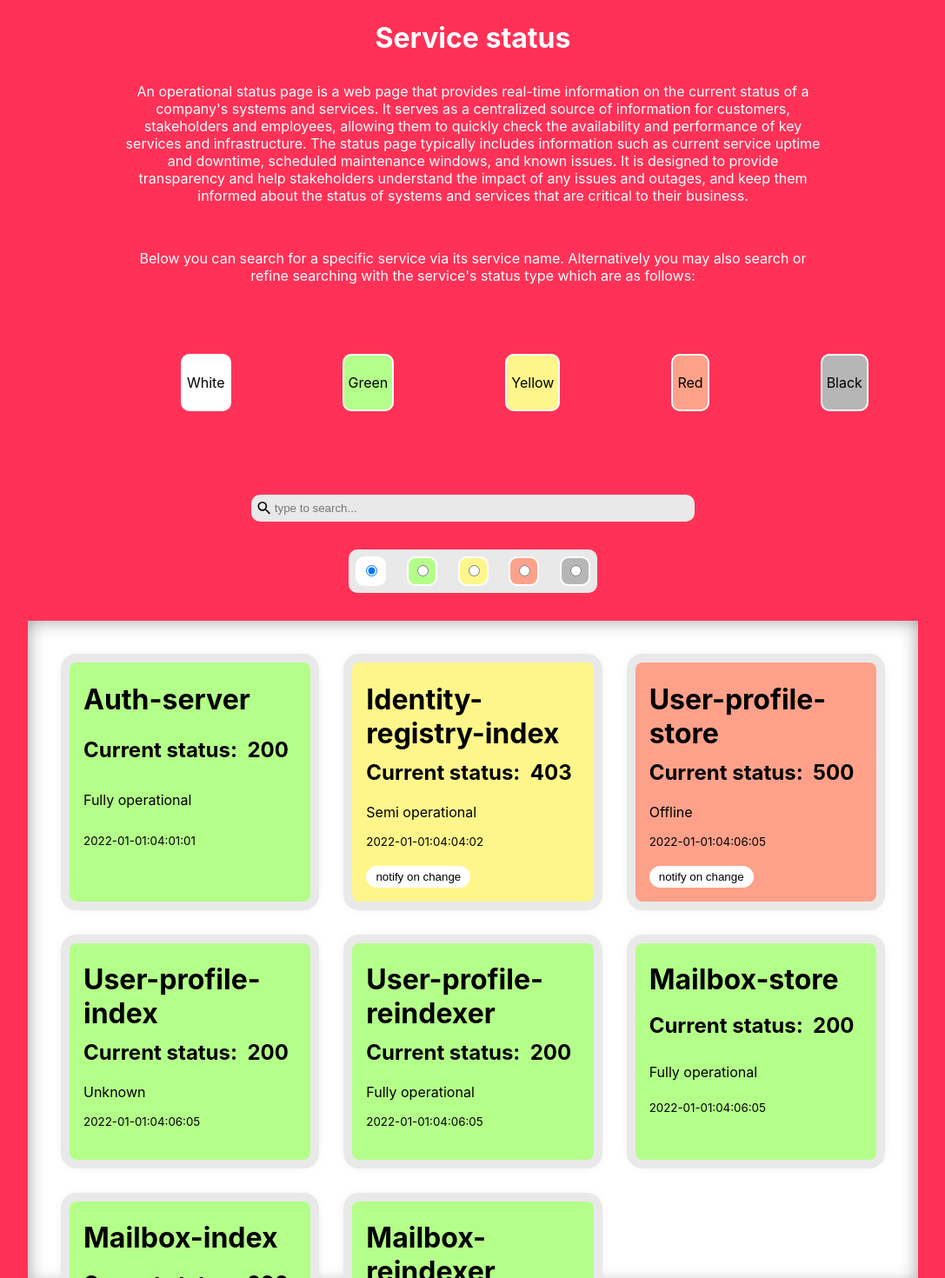
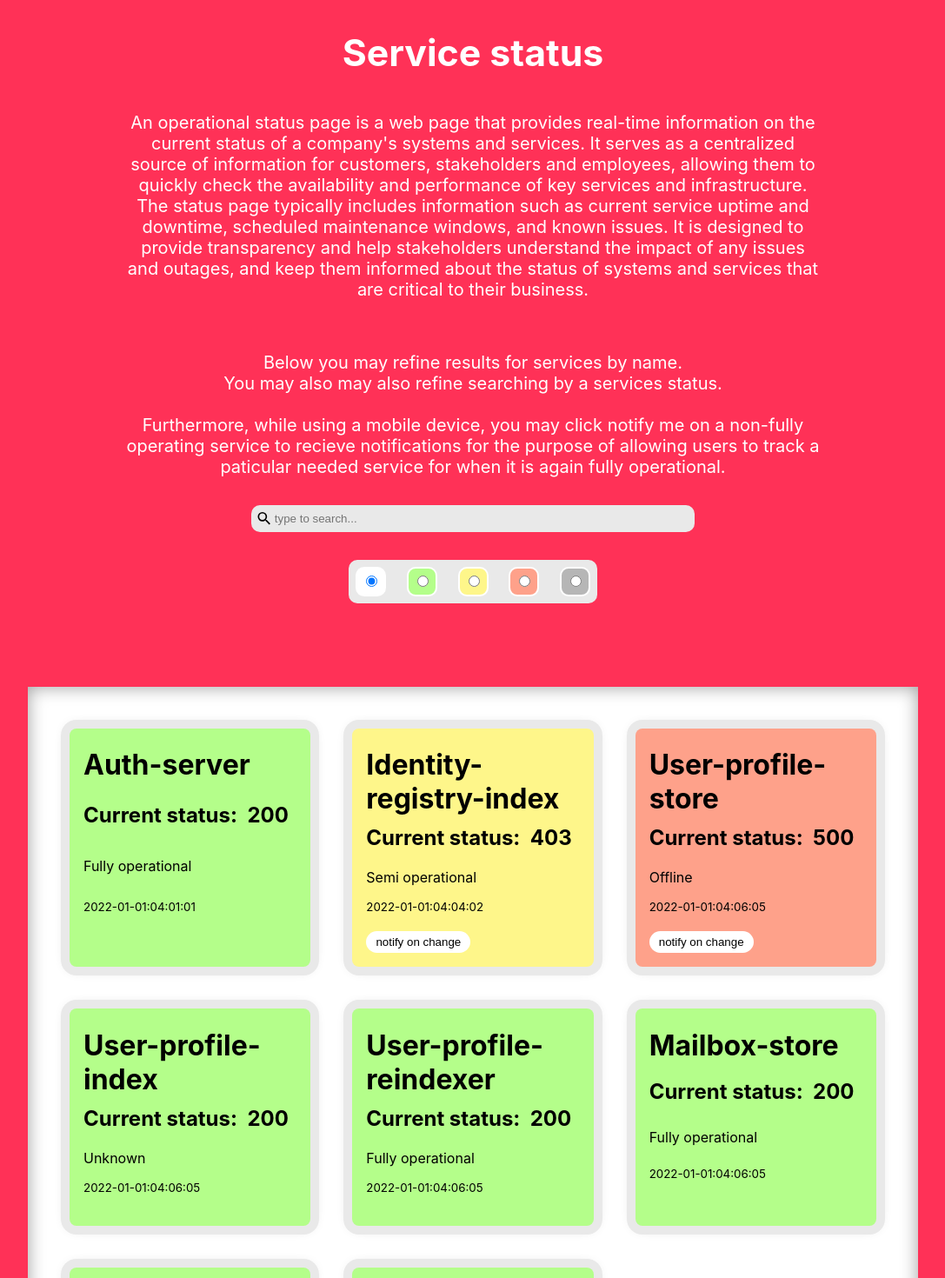
Before and after one commit to Tauum/mitdk-hackathon-2-react-status-page, a React (Create React App) app: page / in a window 1280 px wide. Shown: the part 100-1570 px from the top of the page at 87% size, without its empty margins (96-1183 px from the left). Built offline with nearby package versions, Linux system fonts and the light colour scheme.

Commit message:
minor-changes & tooltips

```diff
--- a/src/components/Search.js
+++ b/src/components/Search.js
@@ -19,23 +19,27 @@ const Search = ({ handleSearchStatus, handleSearchType }) => {
 
 				<div className="type-element type-reset">
 					<input type="radio" value="Reset" name="search-type" defaultChecked />
+					<span className="tooltiptext">Reset status</span>
 				</div>
 
 				<div className="type-element type-fully-operational">
-
 					<input type="radio" value="Fully-Operational" name="search-type"/>
+					<span className="tooltiptext">Only show fully operational services</span>
 				</div>
 
 				<div className="type-element type-semi-operational">
 					<input type="radio" value="Semi-Operational" name="search-type"/>
+					<span className="tooltiptext">Only show semi operational services</span>
 				</div>
 
 				<div className="type-element type-offline">
 					<input type="radio" value="Offline" name="search-type"/>
+					<span className="tooltiptext">Only show offline services</span>
 				</div>
 
 				<div className="type-element type-unknown">
 					<input type="radio" value="Unknown" name="search-type"/>
+					<span className="tooltiptext">Only show unknown services</span>
 				</div>
 
 			</div>
--- a/src/components/StatusInformation/StatusInformation.css
+++ b/src/components/StatusInformation/StatusInformation.css
@@ -2,10 +2,16 @@
   max-width: 800px;
   margin: 1em auto;
 }
-.service-information h1, .service-information p {
+.service-information h2, .service-information p {
   color: white;
   margin: 1em auto;
   text-align: center;
+}
+.service-information h2 {
+  font-size: 2.675rem;
+}
+.service-information p {
+  font-size: 1.25rem;
 }
 .service-information .filter-types {
   display: flex;
--- a/src/components/StatusInformation/StatusInformation.js
+++ b/src/components/StatusInformation/StatusInformation.js
@@ -4,7 +4,7 @@ import "./StatusInformation.css"
 function StatusInformation() {
   return (
     <div className='service-information'>
-        <h1>Service status</h1>
+        <h2>Service status</h2>
         <p>
         An operational status page is a web page that provides real-time
         information on the current status of a company's systems and services.
@@ -18,30 +18,14 @@ function StatusInformation() {
 
         <br/>
         <p>
-            Below you can search for a specific service via its service name.
-            Alternatively you may also search or refine searching with the service's status type which are as follows:
+            Below you may refine results for services by name.
+            <br/>
+            You may also may also refine searching by a services status.
+            <br/><br/>
+            Furthermore, while using a mobile device, you may click notify me on a non-fully operating service
+            to recieve notifications for the purpose of allowing users to track a paticular needed service
+            for when it is again fully operational.
         </p>
-
-        <div className='filter-types'>
-            <div className='filter-none'>
-                <p>White</p>
-
-            </div>
-            <div className='filter-live'>
-                <p>Green</p>
-            </div>
-            <div className='filter-semi-operational'>
-                <p>Yellow</p>
-            </div>
-            <div className='filter-offline'>
-                <p>Red</p>
-            </div>
-            <div className='filter-unknown'>
-                <p>Black</p>
-            </div>
-        </div>
-
-
 
     </div>
   )
--- a/src/components/StatusInformation/StatusInformation.scss
+++ b/src/components/StatusInformation/StatusInformation.scss
@@ -3,18 +3,18 @@
     max-width: 800px;
     margin: 1em auto;
 
-    h1, p{
+    h2, p{
         color: white;
         margin: 1em auto;
         text-align: center;
     }
 
-    h1{
-
+    h2{
+        font-size: 2.675rem;
     }
 
     p{
-
+        font-size: 1.25rem;
     }
 
     .filter-types{
--- a/src/components/StatusPage/StatusPage.css
+++ b/src/components/StatusPage/StatusPage.css
@@ -4,8 +4,7 @@
   margin-left: auto;
   padding: 2em;
   margin: 2em auto;
-  max-height: 700px;
-  overflow-y: scroll;
+  margin-top: 6em;
   box-shadow: inset 0px 0px 20px rgba(0, 0, 0, 0.384);
   background-color: white;
 }
--- a/src/components/StatusPage/StatusPage.scss
+++ b/src/components/StatusPage/StatusPage.scss
@@ -3,10 +3,9 @@
 	margin-right: auto;
 	margin-left: auto;
 	padding: 2em;
+
 	margin: 2em auto;
-
-	max-height: 700px;
-	overflow-y: scroll;
+	margin-top: 6em;
 
 	box-shadow: inset 0px 0px 20px rgba(0, 0, 0, 0.384);
 	background-color: white;
--- a/src/index.css
+++ b/src/index.css
@@ -121,22 +121,50 @@ body {
 	border-color: #ffffff;
 }
 
+.tooltiptext {
+	visibility: hidden;
+	width: 120px;
+	background-color: black;
+	color: #fff;
+	text-align: center;
+	border-radius: 6px;
+	padding: 5px 0;
+
+	position: absolute;
+	z-index: 1;
+	top: 89%;
+	margin-left: -70px;
+  }
+
+
+
 .type-fully-operational{
 	background-color: #b4fe8a;
 }
-
+.type-fully-operational:hover .tooltiptext {
+	visibility: visible;
+  }
 .type-semi-operational{
 	background-color: #fef68a;
 }
-
+.type-semi-operational:hover .tooltiptext {
+	visibility: visible;
+  }
 .type-offline{
 	background-color: #fea18a;
 }
-
+.type-offline:hover .tooltiptext {
+	visibility: visible;
+  }
 .type-unknown{
 	background-color: #b6b6b6;
 }
-
+.type-unknown:hover .tooltiptext {
+	visibility: visible;
+  }
 .type-reset{
 	background-color: #ffffff;
 }
+.type-reset:hover .tooltiptext {
+	visibility: visible;
+  }
```
Also changed, not shown: 2 other files (tests, documents, lock files or other folders).
